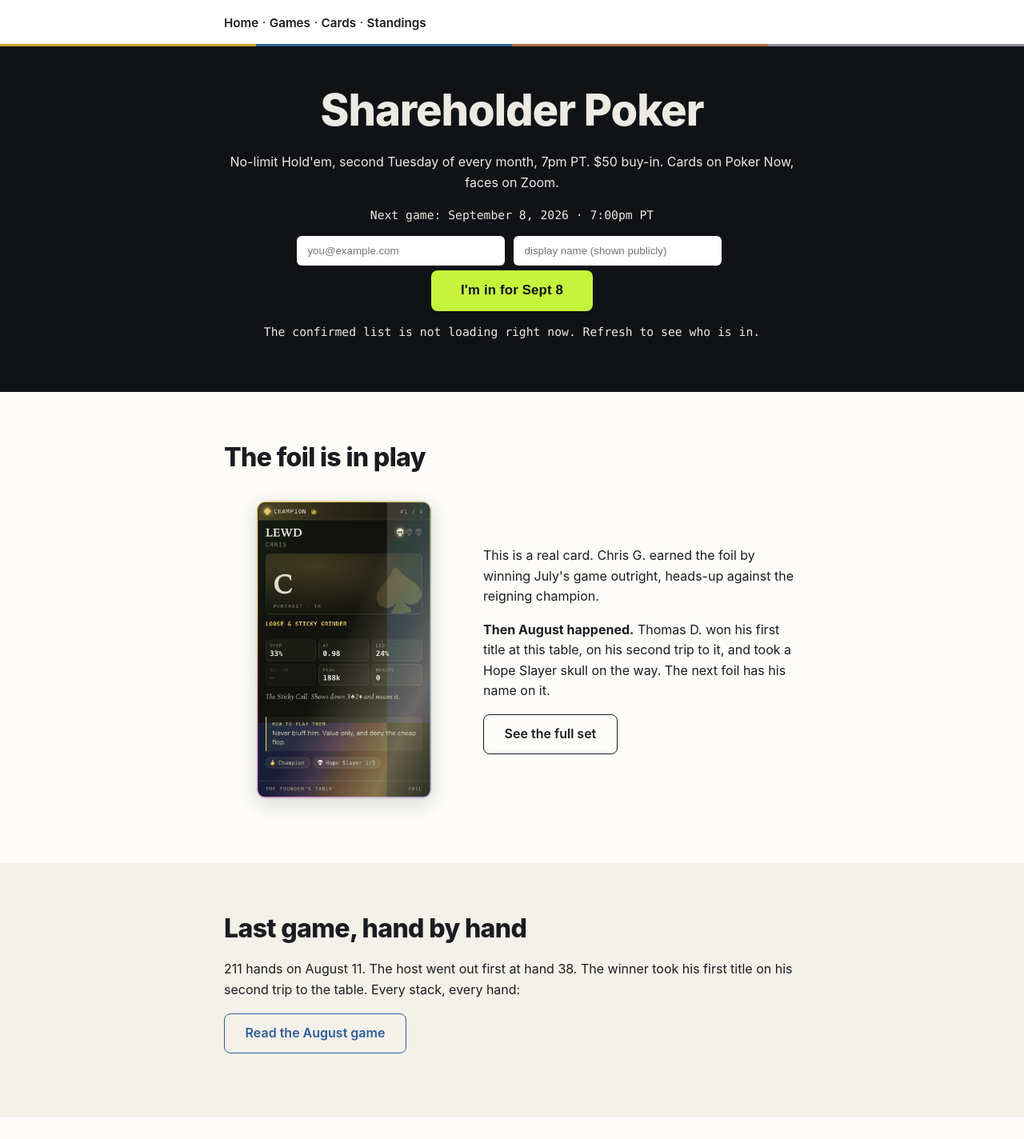
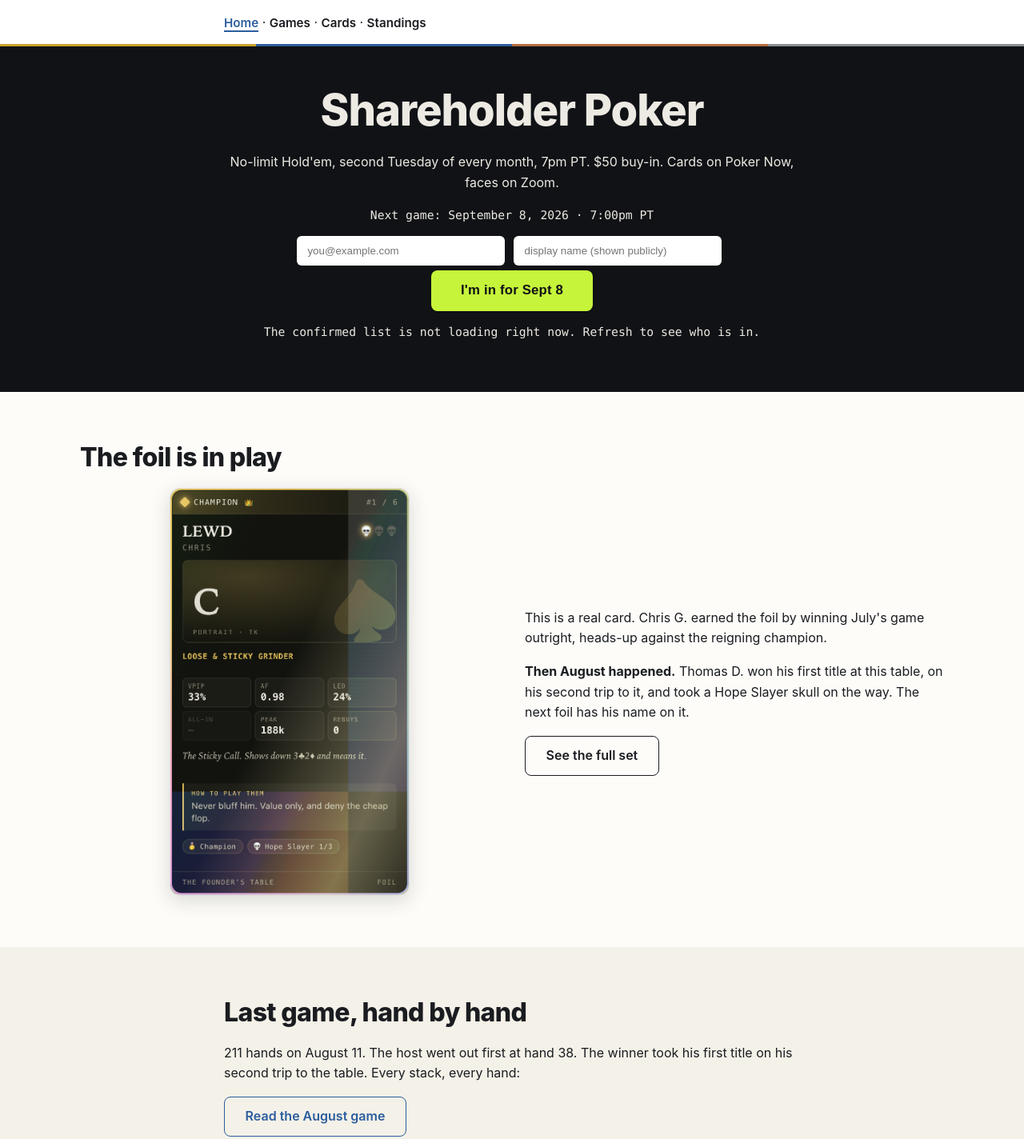
Before and after one commit to Publicly-Traded-Person/shareholder-poker, a website: page site/index.html in a window 1280 px wide. Shown: the top 1424 px of the page at 80% size. Drawn offline with Linux system fonts and the light colour scheme; no server answers.

Commit message:
feat: home page: wide foil band, holo card, one lime, unfurl tags
Widens "The foil is in play" into a two-column .cols layout using the
Task 1 .band-inner--wide contract, opts the foil card into the Task 3
holo effect (card-frame--holo + /holo.js), demotes the footer RSVP
anchor to btn-secondary so the lime .btn-primary appears exactly once
(the actual RSVP form button, per spec 11.1: the action may repeat,
the lime may not), marks Home current in the nav, and adds favicon +
og:/twitter: unfurl tags reusing the page's existing meta description.

Adds the five home-page invariant tests to tools/site.test.ts guarding
all of the above.

```diff
--- a/site/index.html
+++ b/site/index.html
@@ -5,11 +5,18 @@
 <meta name="viewport" content="width=device-width, initial-scale=1">
 <title>K5M Shareholder Poker</title>
 <meta name="description" content="Shareholders who play poker. Second Tuesday of every month, 7pm Pacific. Real stakes, real cards, real grudges.">
+<link rel="icon" type="image/svg+xml" href="/favicon.svg">
+<meta property="og:title" content="K5M Shareholder Poker">
+<meta property="og:description" content="Shareholders who play poker. Second Tuesday of every month, 7pm Pacific. Real stakes, real cards, real grudges.">
+<meta property="og:image" content="https://poker.kmikeym.com/cards/2026-07/assets/card-1-lewd.png">
+<meta property="og:url" content="https://poker.kmikeym.com/">
+<meta property="og:type" content="website">
+<meta name="twitter:card" content="summary">
 <link rel="stylesheet" href="/styles.css">
 </head>
 <body>
 <nav class="band-dark" style="padding:1rem 1.25rem;">
-  <div class="band-inner"><a href="/">Home</a> · <a href="/games/">Games</a> · <a href="/cards/">Cards</a> · <a href="/standings/">Standings</a></div>
+  <div class="band-inner"><a href="/" aria-current="page">Home</a> · <a href="/games/">Games</a> · <a href="/cards/">Cards</a> · <a href="/standings/">Standings</a></div>
 </nav>
 <section class="band-cta">
   <div class="band-inner">
@@ -29,13 +36,13 @@
 </section>
 
 <section class="band-light">
-  <div class="band-inner">
+  <div class="band-inner band-inner--wide">
     <h2 class="display">The foil is in play</h2>
-    <div style="display:flex; gap:1.5rem; flex-wrap:wrap; align-items:center;">
-      <figure class="card-frame shimmer" style="max-width:220px;">
+    <div class="cols">
+      <figure class="card-frame card-frame--holo shimmer" style="max-width:300px; margin:0 auto;">
         <img src="/cards/2026-07/assets/card-1-lewd.png" alt="Foil champion card: Chris G.">
       </figure>
-      <div style="flex:1; min-width:240px;">
+      <div>
         <p>This is a real card. Chris G. earned the foil by winning July's game outright, heads-up against the reigning champion.</p>
         <p><strong>Then August happened.</strong> Thomas D. won his first title at this table, on his second trip to it, and took a Hope Slayer skull on the way. The next foil has his name on it.</p>
         <p><a class="btn-secondary" href="/cards/2026-07/">See the full set</a></p>
@@ -85,7 +92,7 @@
   <div class="band-inner">
     <h2 class="display">The table is set</h2>
     <p><span id="next-game-short">September 8, 7:00pm PT</span>. New players welcome: the last new face at this table needed one game to learn it and one more to win it.</p>
-    <a class="btn-primary" id="rsvp-jump" href="#rsvp-form" onclick="document.getElementById('rsvp-email').focus()">RSVP for the next game</a>
+    <a class="btn-secondary" id="rsvp-jump" href="#rsvp-form" onclick="document.getElementById('rsvp-email').focus()">RSVP for the next game</a>
   </div>
 </section>
 
@@ -95,5 +102,6 @@
   </div>
 </footer>
 <script src="/rsvp.js"></script>
+<script src="/holo.js" defer></script>
 </body>
 </html>
```
Also changed, not shown: tools/site.test.ts (+16 -0 lines).
